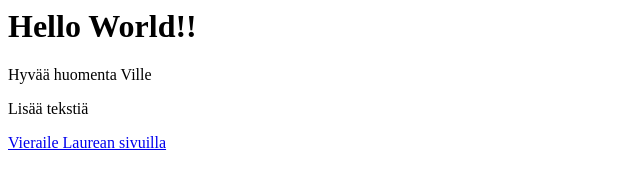
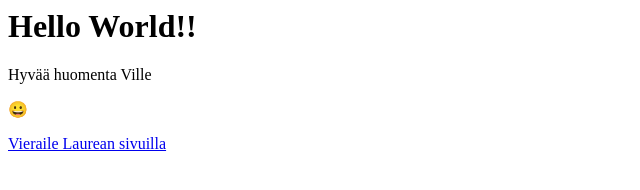
Before and after one commit to isakrai/demo, a plain HTML site: page index.html in a window 1280 px wide. Shown: the whole page, without its empty margins (0-640 px from the left). Drawn offline with Linux system fonts and the light colour scheme.

Commit message:
Update index.html

```diff
--- a/index.html
+++ b/index.html
@@ -1,4 +1,4 @@
 <H1>Hello World!!</H1>
 Hyvää huomenta Ville
-<P>Lisää tekstiä</P>
+<P>&#128512;</P>
 <a href="https://www.laurea.fi/">Vieraile Laurean sivuilla</a>
```
